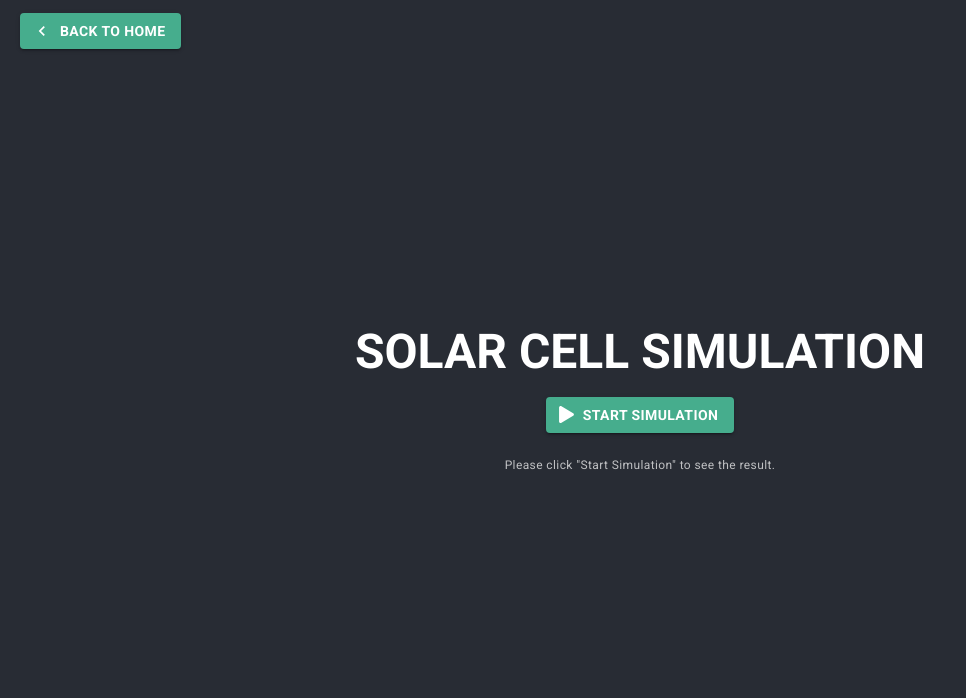
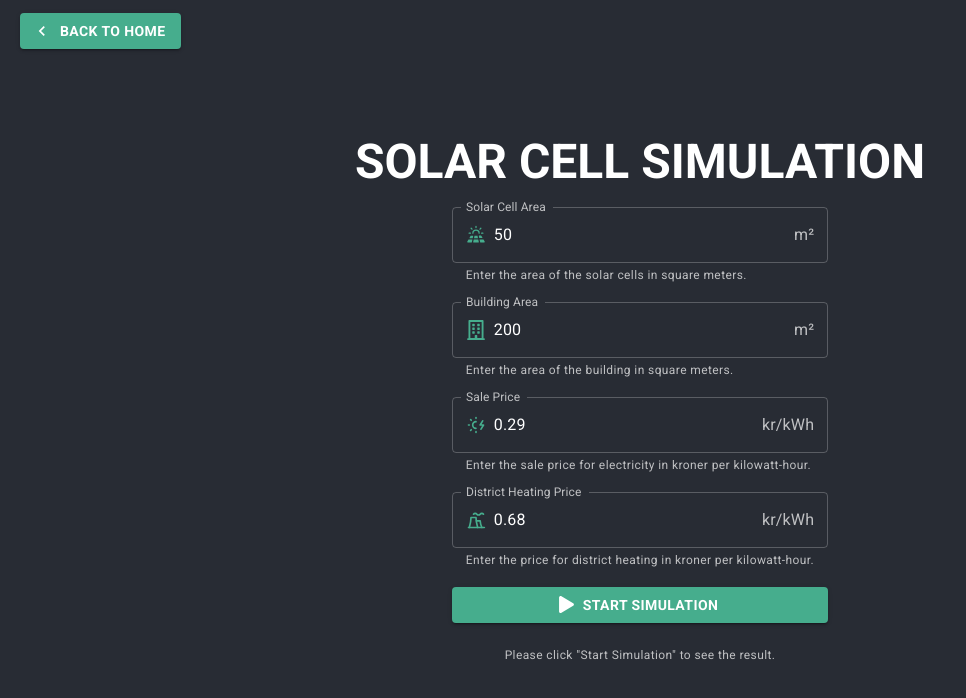
Before and after one commit to jlars22/aey, a React (Create React App) app: page /#/solarcell in a window 1280 px wide. Shown: the top 698 px of the page, without its empty margins (0-966 px from the left). Built offline with nearby package versions, Linux system fonts and the light colour scheme.

Commit message:
improve sim

```diff
--- a/src/Api/solarCellData.js
+++ b/src/Api/solarCellData.js
@@ -1,4 +1,4 @@
-export function getSolarData() {
+export function getSolarData(solcelleAreal, boligAreal, salgspris, Fjernevarmepris) {
   const energi = require('./potentiale_el.json')
   const energi2 = require('./district_heating.json')
   const energi3 = require('./elforbrug_hotel.json')
@@ -7,7 +7,6 @@ export function getSolarData() {
   const radiation = energi2.map((item) => item['Hourly Global Solar Radiation (Wh/m2)'] / 1000)
   const airTemp = energi.map((item) => item['Delta T'])
 
-  const solcelleAreal = 50
   const nSolar = 0.2
 
   const solarProduktion = radiation.map((value) => value * nSolar * solcelleAreal)
@@ -17,7 +16,6 @@ export function getSolarData() {
 
   const consumption = energi3.map((item) => parseFloat(item['Consumption_MWh']))
   const elforbrugAlleHoteller = consumption.reduce((sum, value) => sum + value, 0)
-  const boligAreal = 200
   const elforbrugKunde = (51 * boligAreal) / 1000
   const faktor = elforbrugKunde / elforbrugAlleHoteller
 
@@ -31,9 +29,6 @@ export function getSolarData() {
   })
 
   const totalOverproduction = overskudsProduktion.reduce((sum, value) => sum + value, 0)
-
-  const salgspris = 0.29
-  const Fjernevarmepris = 0.68
 
   const besparelse = totalOverproduction * (Fjernevarmepris - salgspris)
 
--- a/src/Pages/Simulation.js
+++ b/src/Pages/Simulation.js
@@ -19,7 +19,7 @@ import { MdElectricBolt } from 'react-icons/md'
 import { getData } from 'Api/data'
 import { CiTempHigh } from 'react-icons/ci'
 import { FaPlay } from 'react-icons/fa'
-import { GiHeatHaze } from 'react-icons/gi'
+import { TbBuildingFactory } from 'react-icons/tb'
 
 export default function Simulation() {
   const [districtHeatingPrice, setDistrictHeatingPrice] = useState(725)
@@ -147,7 +147,7 @@ export default function Simulation() {
               input: {
                 startAdornment: (
                   <InputAdornment position='start'>
-                    <GiHeatHaze color='#46AD8D' size='20' />
+                    <TbBuildingFactory color='#46AD8D' size='20' />
                   </InputAdornment>
                 ),
 
--- a/src/Pages/SolarCell.js
+++ b/src/Pages/SolarCell.js
@@ -1,9 +1,21 @@
 import React, { useState } from 'react'
-import { Typography, Stack, Button, CircularProgress, Box, FormHelperText, Grid } from '@mui/material'
+import {
+  Typography,
+  Stack,
+  Button,
+  CircularProgress,
+  Box,
+  FormHelperText,
+  TextField,
+  Grid,
+  InputAdornment
+} from '@mui/material'
 import { LineChart, Line, YAxis, Legend, ResponsiveContainer } from 'recharts'
 import BackButton from '../Components/BackButton'
 import { getSolarData } from 'Api/solarCellData'
-import { FaPlay } from 'react-icons/fa'
+import { FaPlay, FaRegBuilding } from 'react-icons/fa'
+import { PiSolarPanelFill } from 'react-icons/pi'
+import { TbBuildingFactory, TbSolarElectricity, TbSunElectricity } from 'react-icons/tb'
 
 export default function SolarCell() {
   const [loading, setLoading] = useState(false)
@@ -14,13 +26,15 @@ export default function SolarCell() {
   const [overskudsproduktion5, setOverskudsproduktion5] = useState([])
   const [totalBesparelse3, setTotalBesparelse3] = useState(0)
   const [totalBesparelse5, setTotalBesparelse5] = useState(0)
-  const [salgspris, setSalgspris] = useState(0)
-  const [Fjernevarmepris, setFjernevarmepris] = useState(0)
+  const [solcelleAreal, setSolcelleAreal] = useState(50)
+  const [boligAreal, setBoligAreal] = useState(200)
+  const [salgspris, setSalgspris] = useState(0.29)
+  const [Fjernevarmepris, setFjernevarmepris] = useState(0.68)
 
   const handleStartSimulation = () => {
     try {
       setLoading(true)
-      const data = getSolarData()
+      const data = getSolarData(solcelleAreal, boligAreal, salgspris, Fjernevarmepris)
       console.log('Solar Data:', data)
       setHour(data.hour)
       setElforbruget(data.elforbruget)
@@ -56,6 +70,102 @@ export default function SolarCell() {
           SOLAR CELL SIMULATION
         </Typography>
         <Stack spacing={2}>
+          <TextField
+            label='Solar Cell Area'
+            variant='outlined'
+            value={solcelleAreal}
+            onChange={(e) => setSolcelleAreal(e.target.value)}
+            helperText='Enter the area of the solar cells in square meters.'
+            placeholder='50'
+            slotProps={{
+              input: {
+                startAdornment: (
+                  <InputAdornment position='start'>
+                    <PiSolarPanelFill color='#46AD8D' size='20' />
+                  </InputAdornment>
+                ),
+
+                endAdornment: <InputAdornment position='end'>m²</InputAdornment>
+              }
+            }}
+            onKeyDown={(e) => {
+              if (e.key === 'Enter') {
+                handleStartSimulation()
+              }
+            }}
+          />
+          <TextField
+            label='Building Area'
+            variant='outlined'
+            value={boligAreal}
+            onChange={(e) => setBoligAreal(e.target.value)}
+            helperText='Enter the area of the building in square meters.'
+            placeholder='200'
+            slotProps={{
+              input: {
+                startAdornment: (
+                  <InputAdornment position='start'>
+                    <FaRegBuilding color='#46AD8D' size='20' />
+                  </InputAdornment>
+                ),
+
+                endAdornment: <InputAdornment position='end'>m²</InputAdornment>
+              }
+            }}
+            onKeyDown={(e) => {
+              if (e.key === 'Enter') {
+                handleStartSimulation()
+              }
+            }}
+          />
+          <TextField
+            label='Sale Price'
+            variant='outlined'
+            value={salgspris}
+            onChange={(e) => setSalgspris(e.target.value)}
+            helperText='Enter the sale price for electricity in kroner per kilowatt-hour.'
+            placeholder='0.29'
+            slotProps={{
+              input: {
+                startAdornment: (
+                  <InputAdornment position='start'>
+                    <TbSunElectricity color='#46AD8D' size='20' />
+                  </InputAdornment>
+                ),
+
+                endAdornment: <InputAdornment position='end'>kr/kWh</InputAdornment>
+              }
+            }}
+            onKeyDown={(e) => {
+              if (e.key === 'Enter') {
+                handleStartSimulation()
+              }
+            }}
+          />
+          <TextField
+            label='District Heating Price'
+            variant='outlined'
+            value={Fjernevarmepris}
+            onChange={(e) => setFjernevarmepris(e.target.value)}
+            helperText='Enter the price for district heating in kroner per kilowatt-hour.'
+            placeholder='0.68'
+            slotProps={{
+              input: {
+                startAdornment: (
+                  <InputAdornment position='start'>
+                    <TbBuildingFactory color='#46AD8D' size='20' />
+                  </InputAdornment>
+                ),
+
+                endAdornment: <InputAdornment position='end'>kr/kWh</InputAdornment>
+              }
+            }}
+            onKeyDown={(e) => {
+              if (e.key === 'Enter') {
+                handleStartSimulation()
+              }
+            }}
+          />
           <Button
             variant='contained'
             style={{ fontWeight: 'bold' }}
@@ -73,22 +183,6 @@ export default function SolarCell() {
             <FormHelperText>Please click "Start Simulation" to see the result.</FormHelperText>
           ) : (
             <>
-              <div
-                style={{
-                  display: 'flex',
-                  justifyContent: 'center',
-                  alignItems: 'center',
-                  flexDirection: 'column',
-                  marginBottom: '20px'
-                }}
-              >
-                <FormHelperText>
-                  Sale Price for Electricity: <span style={{ fontWeight: 'bold' }}>{salgspris} kr</span>
-                </FormHelperText>
-                <FormHelperText>
-                  District Heating Price: <span style={{ fontWeight: 'bold' }}>{Fjernevarmepris} kr</span>
-                </FormHelperText>
-              </div>
               <Typography variant='h6'>
                 Total Savings with 3kW:{' '}
                 <span style={{ fontWeight: 'bold', color: '#46AD8D' }}>{totalBesparelse3.toFixed(2)} kr</span>
@@ -97,6 +191,7 @@ export default function SolarCell() {
                 Total Savings with 5kW:{' '}
                 <span style={{ fontWeight: 'bold', color: '#ffc658' }}>{totalBesparelse5.toFixed(2)} kr</span>
               </Typography>
+
               <Grid container spacing={2} sx={{ marginTop: '20px' }}>
                 <Grid item xs={12} md={6}>
                   <Box sx={{ width: '100%', height: '400px' }}>
```
